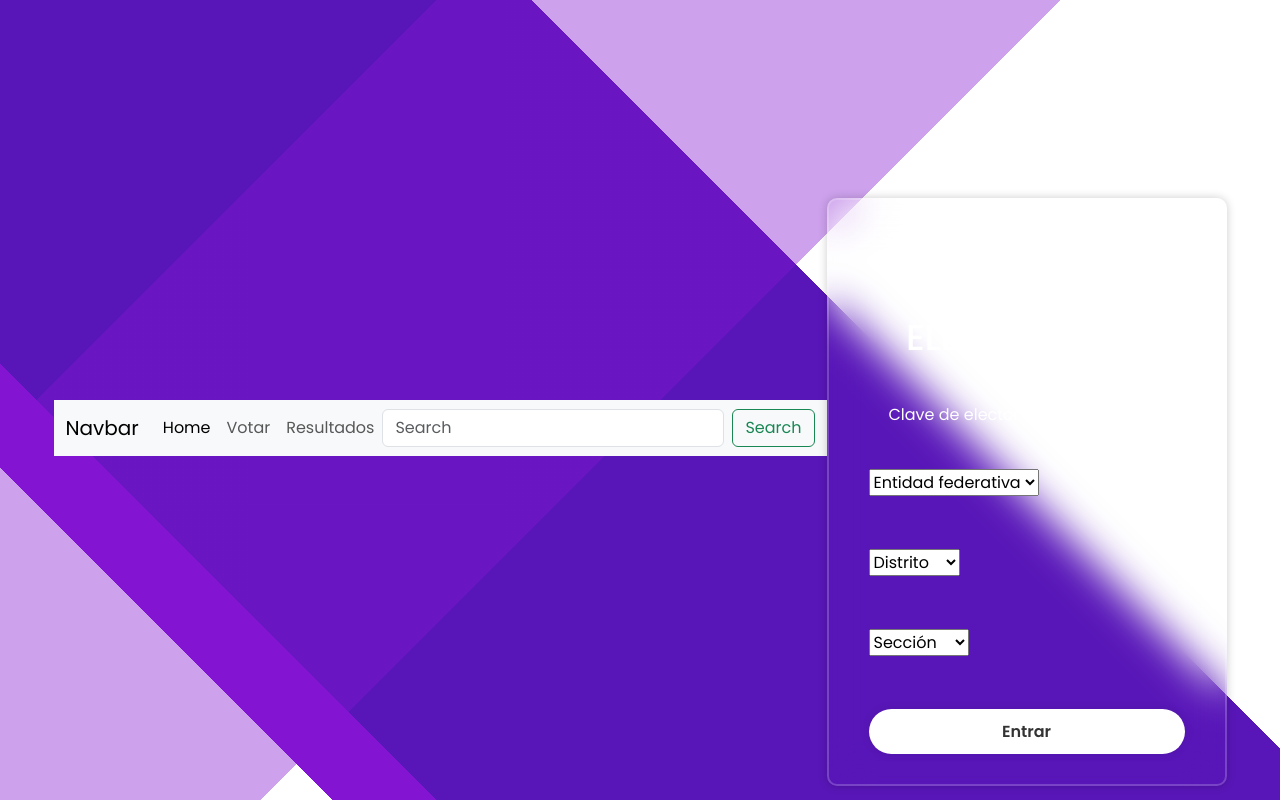
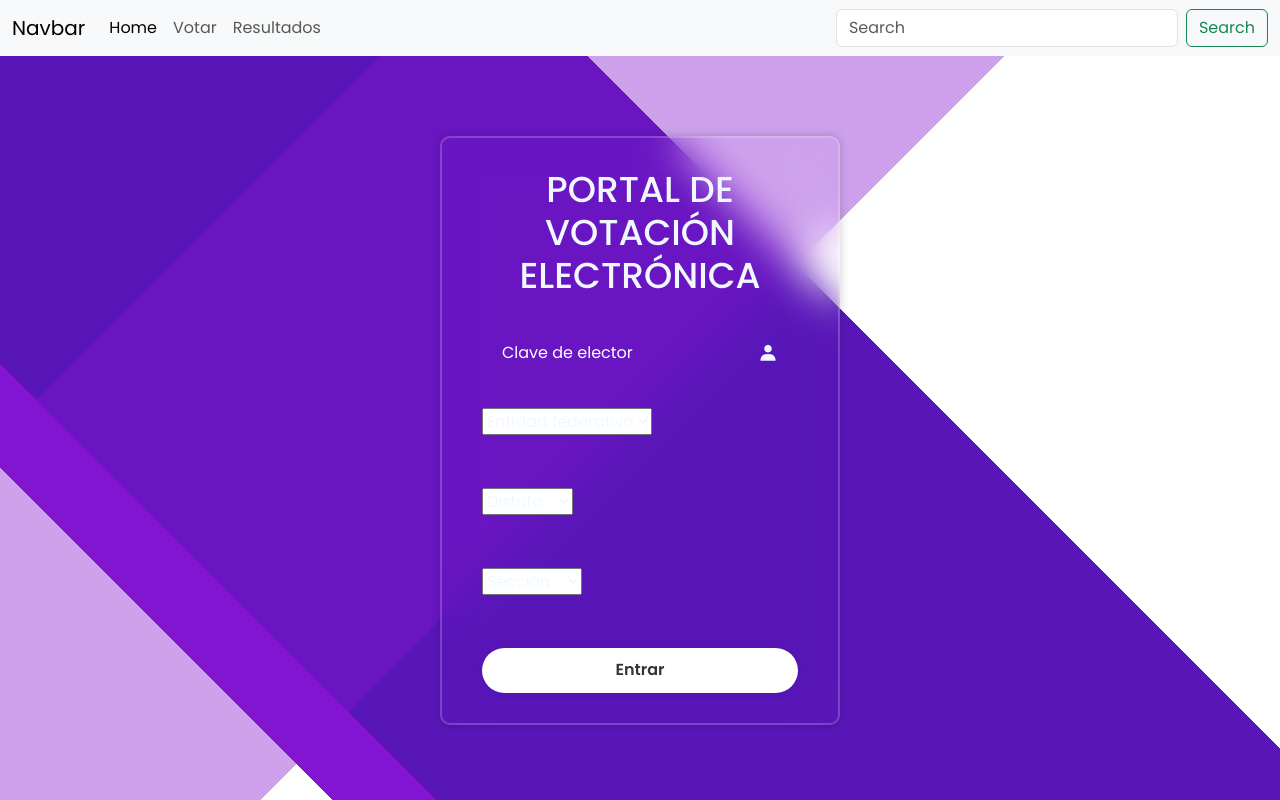
Before and after one commit to AlondraPalma23/VotarApp, a Flask app: page /votarPagina in a window 1280 px wide. Run offline with Flask 3, Linux system fonts and the light colour scheme; some libraries are stand-ins or nearby versions.

Commit message:
correcciones

```diff
--- a/app.py
+++ b/app.py
@@ -22,6 +22,8 @@ def resultadosPagina():
 def Presidencia():
     return render_template('presidencia.html')
 
+# TEMPLES de los usuarios
+
 @app.route('/FuncionarioLogin')
 def funcionario():
     return render_template('funcionarioCasilla.html')
--- a/static/index.css
+++ b/static/index.css
@@ -6,3 +6,19 @@
     --color-warning: #ffc107;
     --color-info: #17a2b8;
 }
+
+* {
+    margin: 0;
+    padding: 0;
+    box-sizing: border-box;
+    color: aliceblue;
+    font-family: 'Poppins', sans-serif;
+}
+
+
+body {
+    min-height: 100vh;
+    background-image: linear-gradient(135deg, transparent 0%, transparent 21%,rgba(131, 20, 209,0.4) 21%, rgba(131, 20, 209,0.4) 51%,transparent 51%, transparent 100%),linear-gradient(45deg, transparent 0%, transparent 16%,rgb(131, 20, 209) 16%, rgb(131, 20, 209) 21%,rgb(88, 22, 184) 21%, rgb(88, 22, 184) 64%,transparent 64%, transparent 100%),linear-gradient(90deg, rgb(255,255,255),rgb(255,255,255));
+    background-size: cover;
+    background-position: center;
+}
--- a/static/votacion.css
+++ b/static/votacion.css
@@ -1,22 +1,4 @@
 @import url("https://fonts.googleapis.com/css2?family=Poppins:wght@300;400;500;600;700;800;900&display=swap");
-
-* {
-    margin: 0;
-    padding: 0;
-    box-sizing: border-box;
-    font-family: 'Poppins', sans-serif;
-}
-
-body {
-    padding-top: 56px; /* Ajusta este valor según la altura de tu navbar */
-    display: flex;
-    justify-content: center;
-    align-items: center;
-    min-height: 100vh;
-    background-image: linear-gradient(135deg, transparent 0%, transparent 21%,rgba(131, 20, 209,0.4) 21%, rgba(131, 20, 209,0.4) 51%,transparent 51%, transparent 100%),linear-gradient(45deg, transparent 0%, transparent 16%,rgb(131, 20, 209) 16%, rgb(131, 20, 209) 21%,rgb(88, 22, 184) 21%, rgb(88, 22, 184) 64%,transparent 64%, transparent 100%),linear-gradient(90deg, rgb(255,255,255),rgb(255,255,255));
-    background-size: cover;
-    background-position: center;
-}
 
 .wrapper {
     width: 400px;
@@ -27,7 +9,8 @@ body {
     color: #fff;
     border-radius: 10px;
     padding: 30px 40px;
-	margin-top: 80px;
+    margin: 0 auto; /* Add this line to center the wrapper */
+    margin-top: 80px;
 }
 
 .wrapper h4 {
--- a/templates/votar.html
+++ b/templates/votar.html
@@ -36,7 +36,7 @@
                 <!-- Agrega más opciones según sea necesario -->
             </select>
         </div>
-        <button type="submit" class="btn">Entrar</button>
+        <button type="submit" class="btn" formaction="/Presidencia">Entrar</button>
     </form>
 </div>
 {% endblock %}
```
Also changed, not shown: templates/UI_Users/Administrador.html (renamed from templates/Administrador.html), templates/UI_Users/funcionarioCasilla.html (renamed from templates/funcionarioCasilla.html), templates/UI_Users/homeadmi.html (renamed from templates/homeadmi.html).
